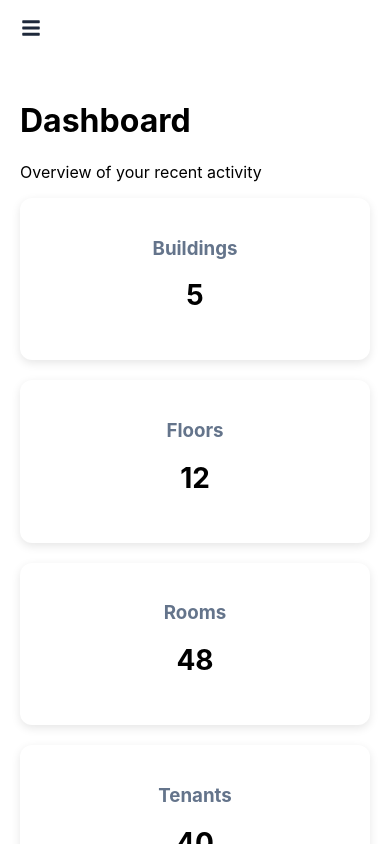
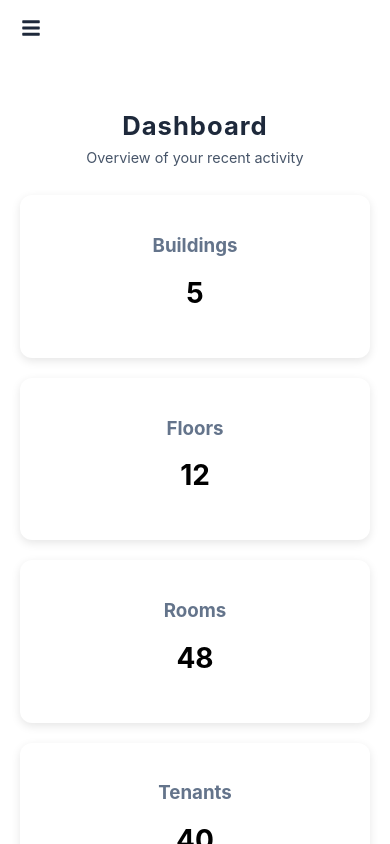
Before and after one commit to karthiksetty7/SettyRents, a React (Create React App) app in the folder SettyRents-master/: page /dashboard in a window 390 px wide. Built offline with nearby package versions, Linux system fonts and the light colour scheme; sample sign-in values are in the browser's storage.

Commit message:
Update index.css

```diff
--- a/SettyRents-master/src/pages/Dashboard/index.css
+++ b/SettyRents-master/src/pages/Dashboard/index.css
@@ -0,0 +1,46 @@
+/* ---------- DASHBOARD HEADER ---------- */
+.dashboard-header {
+  display: flex;
+  justify-content: center; /* center horizontally */
+  align-items: center;
+  margin: 40px 0 20px; /* spacing from top and cards */
+  flex-direction: column; /* stack heading and subtitle */
+  text-align: center;
+}
+
+.dashboard-header h1 {
+  font-size: 2.2rem;
+  font-weight: 700;
+  color: #1e293b;
+  text-transform: capitalize;
+  letter-spacing: 1px;
+  margin: 0;
+}
+
+.dashboard-subtitle {
+  color: #475569;
+  font-size: 1rem;
+  margin-top: 8px;
+}
+
+/* Responsive adjustments */
+@media screen and (max-width: 1024px) {
+  .dashboard-header h1 {
+    font-size: 2rem;
+  }
+  .dashboard-subtitle {
+    font-size: 0.95rem;
+  }
+}
+
+@media screen and (max-width: 600px) {
+  .dashboard-header {
+    margin: 30px 0 15px;
+  }
+  .dashboard-header h1 {
+    font-size: 1.6rem;
+  }
+  .dashboard-subtitle {
+    font-size: 0.9rem;
+  }
+}
```
